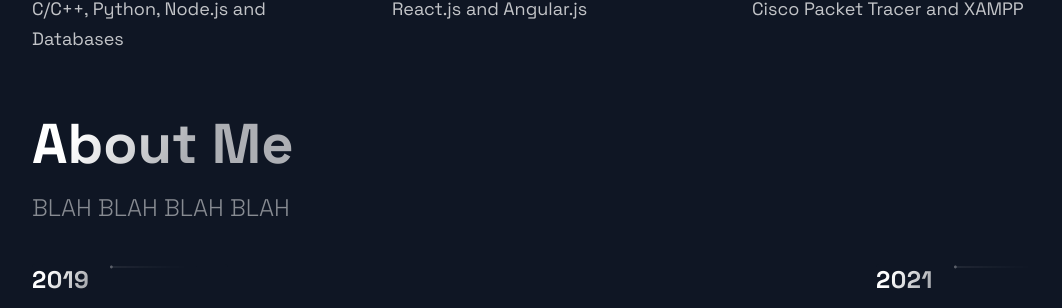
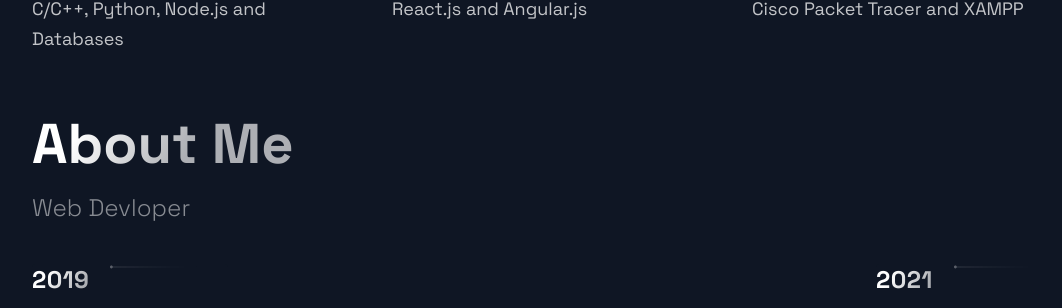
Before and after one commit to DracoCoder/My-Portfolio, a Next.js app: page / in a window 1280 px wide. Shown: the part 2369-2677 px from the top of the page, without its empty margins (88-1150 px from the left). Built offline with nearby package versions, Linux system fonts and the light colour scheme.

Commit message:
Update TimeLine.js

```diff
--- a/src/components/TimeLine/TimeLine.js
+++ b/src/components/TimeLine/TimeLine.js
@@ -47,7 +47,7 @@ const Timeline = () => {
       <SectionTitle>
         About Me
       </SectionTitle>
-      <SectionText>BLAH BLAH BLAH BLAH</SectionText>
+      <SectionText>Web Devloper</SectionText>
       <CarouselContainer ref={carouselRef} onScroll={handleScroll}>
         <>
           {TimeLineData.map((item, index) => (
```
